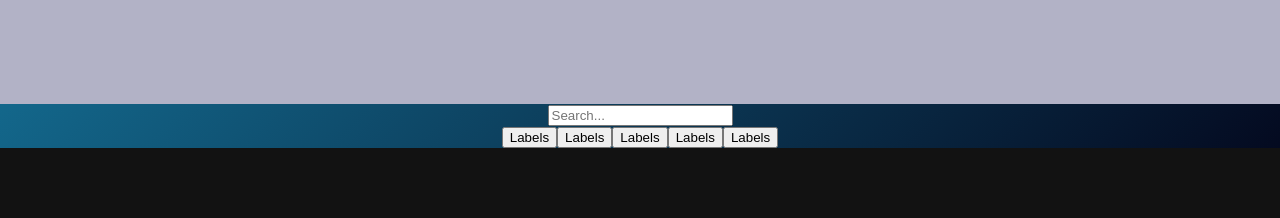
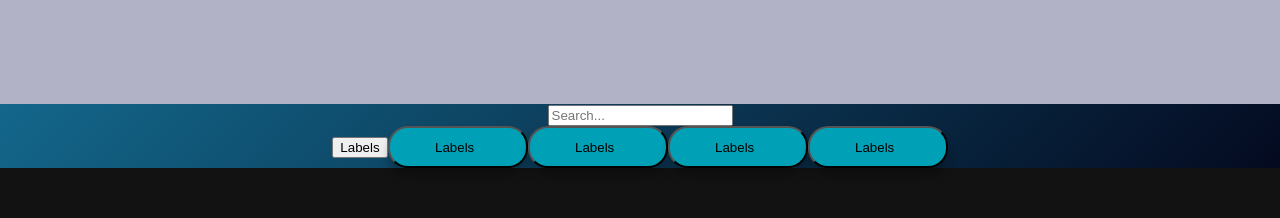
Before and after one commit to 1Shubham7/code-buddy, a React (Create React App) app: page / in a window 1280 px wide. Shown: the part 1853-2071 px from the top of the page. Built offline with nearby package versions, Linux system fonts and the light colour scheme.

Commit message:
before backend start

```diff
--- a/src/components/coding_buddy/coding_buddy.css
+++ b/src/components/coding_buddy/coding_buddy.css
@@ -1,13 +1,4 @@
 @import url('https://fonts.googleapis.com/css2?family=Fira+Code&display=swap');
-
-
-/* .website-head {
-    border-radius: 1px;
-    /* background: linear-gradient(158deg, rgba(4, 10, 32, 0.75) 0%, rgba(19, 103, 139, 0.75) 100%); */
-    /* box-shadow: 0px 4px 4px 0px rgba(0, 0, 0, 0.25); */
-    /* background: url('./assets/bg-image.png'), lightgray 50% / cover no-repeat; */
-    /* height: 100px; */
-/* } */
 
 .image-container {
     margin-top: -110px;
@@ -31,3 +22,16 @@
     text-shadow: 4px 4px 4px rgba(0, 0, 0, 1);
     font-family: Fira Code;
 }
+
+.label-tags{
+    border-radius: 20px;
+    background: #00A1B7;
+    box-shadow: 0px 8px 10px 0px rgba(0, 0, 0, 0.25);
+    width: 140px;
+    height: 42px;
+    padding: 12px 24px 12px 18px;
+    justify-content: center;
+    align-items: center;
+    gap: 8px;
+    flex-shrink: 0;
+}
--- a/src/components/search_page/Search_page.jsx
+++ b/src/components/search_page/Search_page.jsx
@@ -12,11 +12,11 @@ export default function Search_page() {
       />
     </div>
     <div className="labels"></div>
-    <button type="submit">Labels</button>
-    <button type="submit">Labels</button>
-    <button type="submit">Labels</button>
-    <button type="submit">Labels</button>
-    <button type="submit">Labels</button>
+    <button type="submit" >Labels</button>
+    <button type="submit" className="label-tags">Labels</button>
+    <button type="submit" className="label-tags">Labels</button>
+    <button type="submit" className="label-tags">Labels</button>
+    <button type="submit" className="label-tags">Labels</button>
     <div className="cards">
     </div>
 
```
